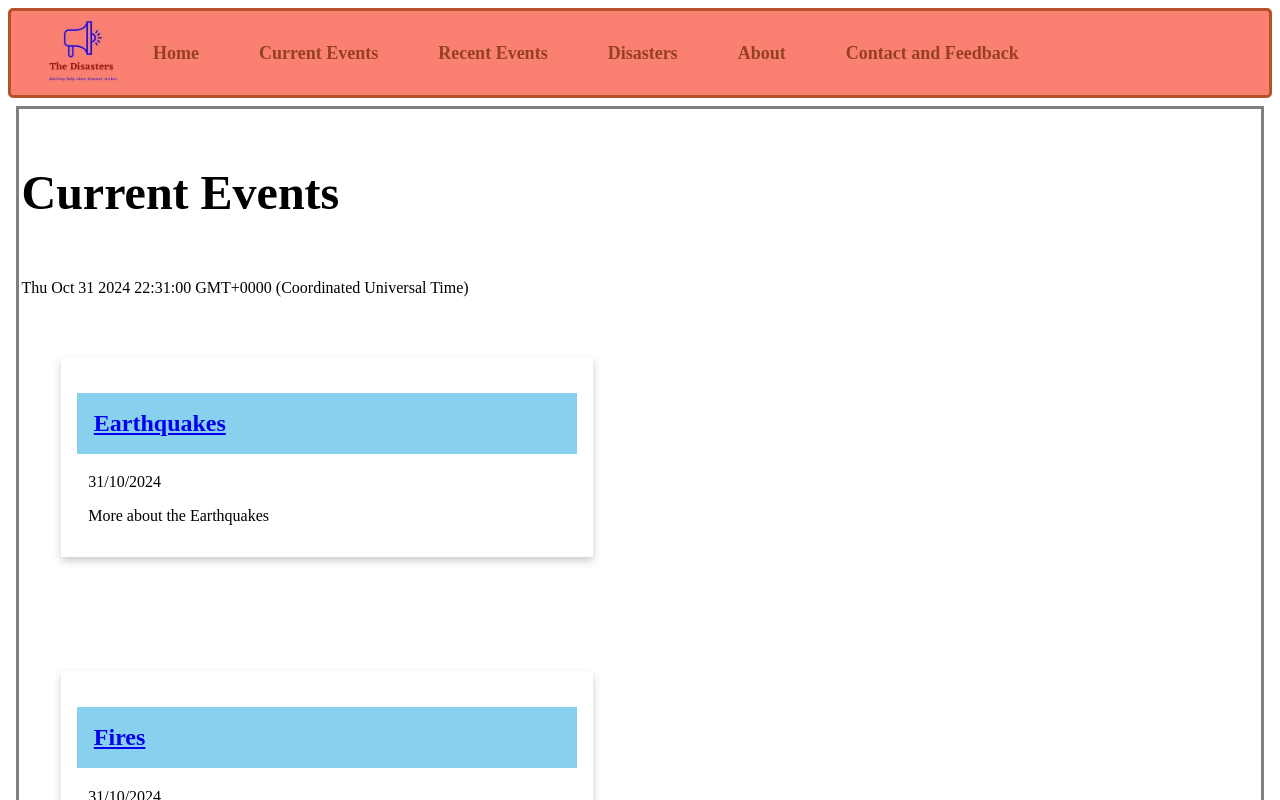
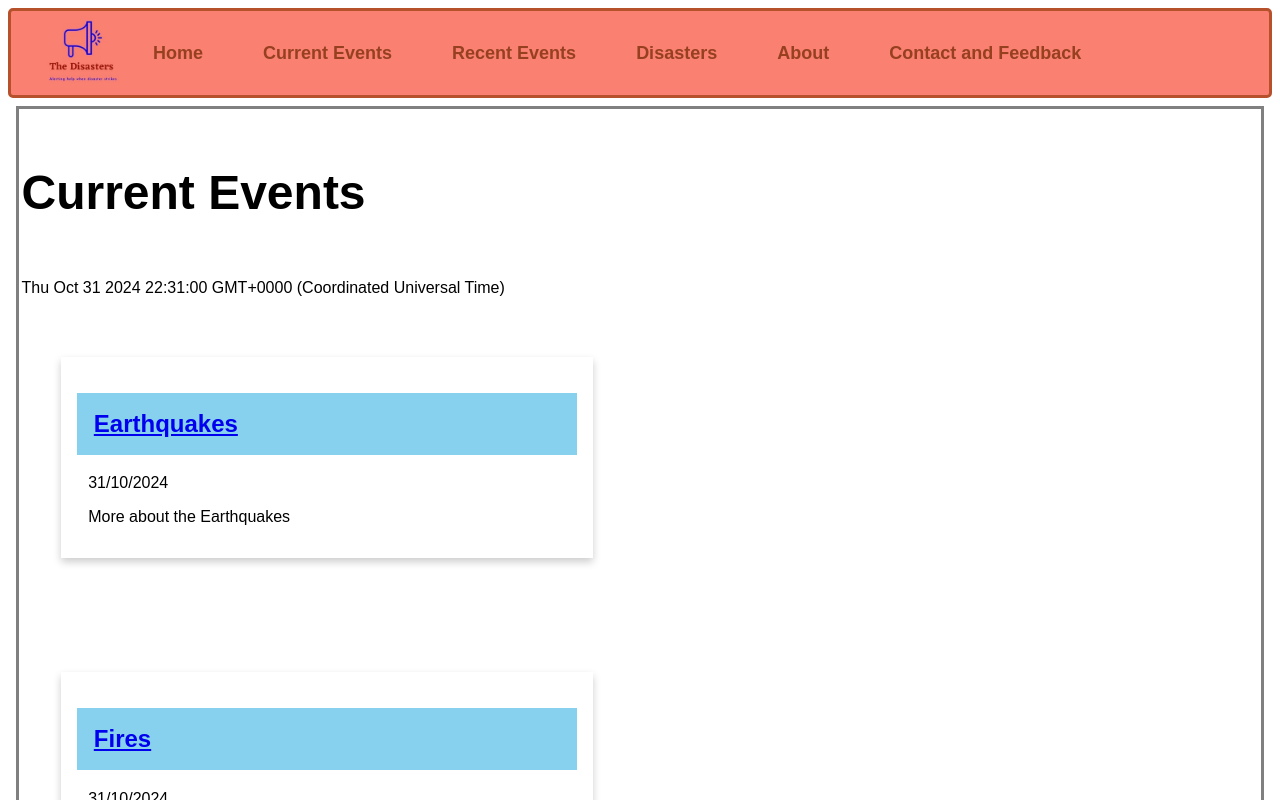
Before and after one commit to BIT-Studio-3/group-project-25-1-scade, a SvelteKit app in the folder disaster/disaster/: page / in a window 1280 px wide. Shown: the top 800 px of the page. Built offline with nearby package versions, Linux system fonts and the light colour scheme.

Commit message:
fixed font error

```diff
--- a/disaster/disaster/src/routes/+layout.svelte
+++ b/disaster/disaster/src/routes/+layout.svelte
@@ -10,5 +10,7 @@
 <Footer />
 
 <style>
-
+    :global(*){
+        font-family:Arial, Helvetica, sans-serif
+    }
 </style>
--- a/disaster/disaster/src/routes/disasters/+layout.svelte
+++ b/disaster/disaster/src/routes/disasters/+layout.svelte
@@ -14,7 +14,5 @@
         display: flex;
         padding-top: 5px;
     }
-    :global(*){
-        font-family:Arial, Helvetica, sans-serif
-    }
+
 </style>
```
